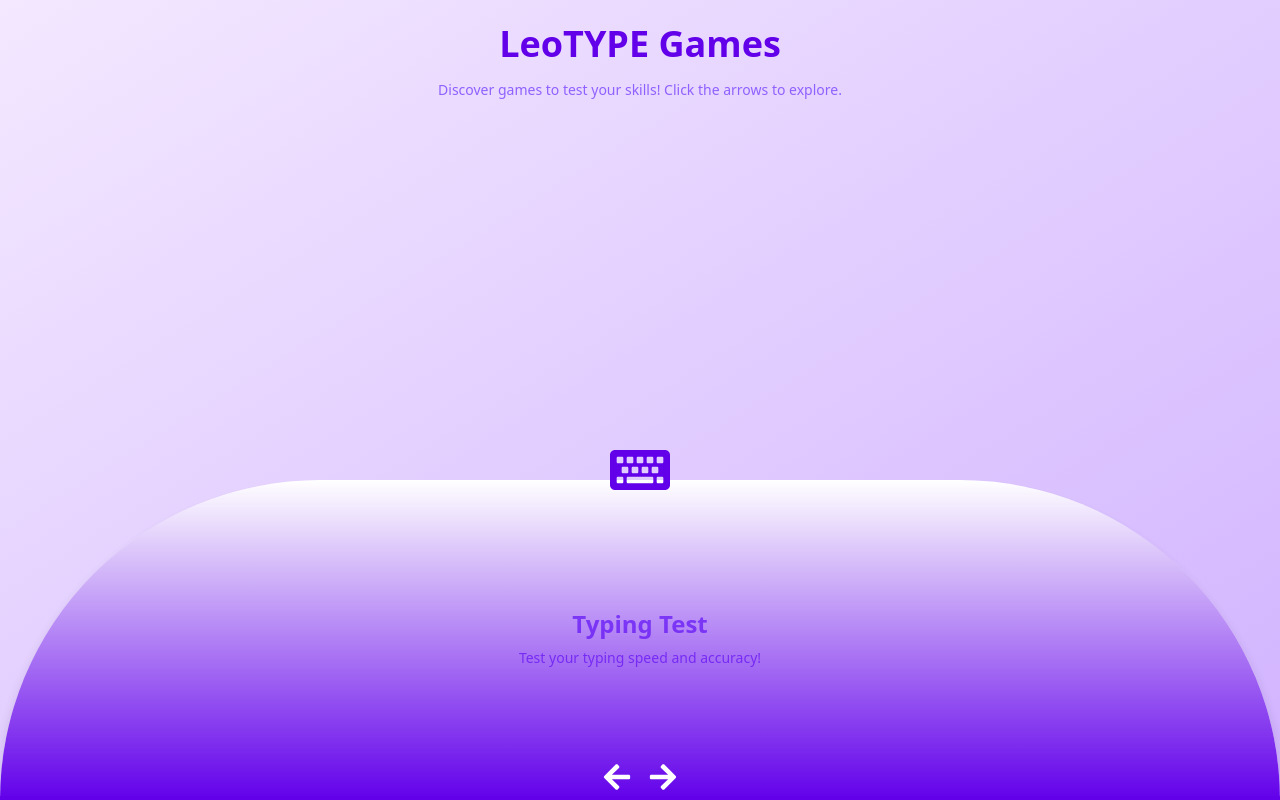
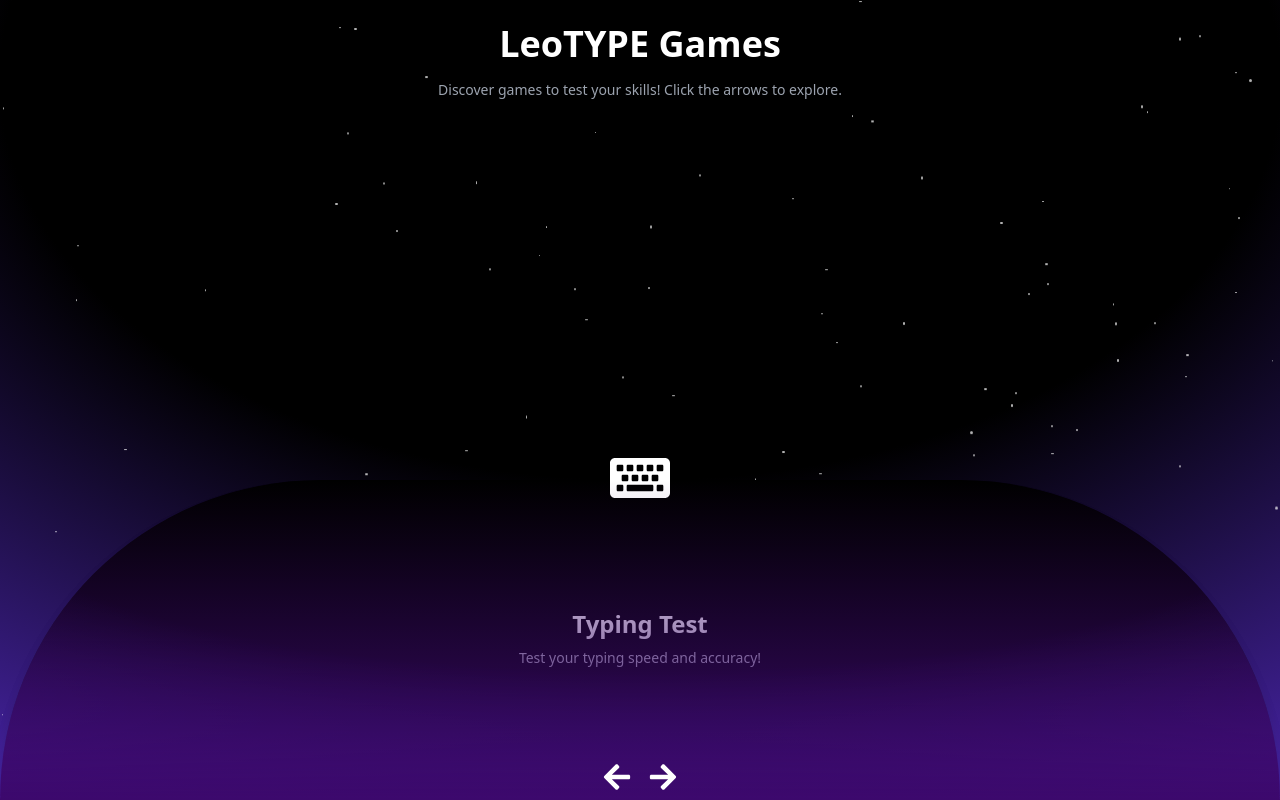
Before and after one commit to Ludis-ET/Typing-test-telegram-bot, a React (Vite) app: page / in a window 1280 px wide. Built offline with nearby package versions, Linux system fonts and the light colour scheme.

Commit message:
Refactor App component to include routing for Home component and Game1 component

```diff
--- a/src/App.tsx
+++ b/src/App.tsx
@@ -1,11 +1,14 @@
 import { Route, Routes } from "react-router-dom";
-import { Home } from "./components";
+import { Home, Game1 } from "./components";
 
 const App = () => {
   return (
-    <div className="h-screen overflow-hidden flex flex-col items-center justify-start bg-gradient-to-br from-purple-start to-purple-end text-gray-900 font-sans p-6">
+    <div className="relative h-screen overflow-hidden flex flex-col items-center justify-start font-sans text-purple-light p-6">
+      <div className="absolute inset-0 -z-10 h-full w-full items-center px-5 py-24 [background:#000;]"></div>
+
       <Routes>
-        <Route path="/" element={<Home />} />
+        <Route path="*" element={<Home />} />
+        <Route path="/game1" element={<Game1 />} />
       </Routes>
     </div>
   );
--- /dev/null
+++ b/src/components/Game1/Game1.tsx
@@ -0,0 +1,5 @@
+export const Game1 = () => {
+  return (
+    <div>Game</div>
+  )
+}
--- a/src/components/GameCard.tsx
+++ b/src/components/GameCard.tsx
@@ -1,18 +1,64 @@
 import { motion } from "framer-motion";
 import { GameCardProps } from "../types/Games";
+import { useNavigate } from "react-router-dom";
+import { useState, useEffect } from "react";
 
 export const GameCard = ({ game }: GameCardProps) => {
+  const [isExpanded, setIsExpanded] = useState(false);
+  const navigate = useNavigate();
+
+  const handleClick = () => {
+    setIsExpanded(true);
+  };
+
+  useEffect(() => {
+    if (isExpanded) {
+      const timer = setTimeout(() => {
+        navigate("/game1");
+      }, 2000);
+
+      return () => clearTimeout(timer);
+    }
+  }, [isExpanded, navigate]);
+
   return (
     <motion.div
-      className="w-full h-[40vh] rounded-t-full bg-white flex flex-col items-center justify-center text-center border-b-4 border-purple-darker shadow-lg absolute bottom-0"
+      className={`w-full ${
+        isExpanded ? "h-screen" : "h-[40vh]"
+      } rounded-t-full bg-[#0a0a0a] bg-opacity-90 flex flex-col items-center justify-center text-center border-b-4 border-[#63e] shadow-lg absolute bottom-0
+                 [background:radial-gradient(125%_125%_at_50%_10%,#000_40%,#63e_100%)]`}
       initial={{ rotate: 0 }}
-      transition={{ type: "spring", stiffness: 200, damping: 15 }}
+      animate={{
+        scale: isExpanded ? 1 : 1,
+        transition: { duration: 0.5 },
+      }}
     >
-      <div className="absolute top-[-40px] text-purple-darker">{game.icon}</div>
-      <h2 className="text-2xl font-bold mb-2 text-purple-dark">{game.title}</h2>
-      <p className="text-sm text-purple-dark">
-        {game.available ? game.description : "Coming Soon..."}
-      </p>
+      {isExpanded ? (
+        <motion.div
+          key={isExpanded ? "expanded" : "collapsed"}
+          className="flex flex-col items-center justify-center h-full"
+          initial={{ opacity: 0 }}
+          animate={{ opacity: 1 }}
+          transition={{ duration: 2 }}
+        >
+          <h2 className="text-4xl font-bold text-white mb-4">{game.title}</h2>
+          <p className="text-lg text-gray-300">{game.description}</p>
+          <div className="loader mt-4"></div>
+        </motion.div>
+      ) : (
+        <>
+          <h1
+            onClick={handleClick}
+            className="absolute top-[-40px] text-white hover:bg-[#63e] hover:text-white flex items-center justify-center p-2 rounded-full transition-transform duration-300 ease-in-out transform hover:scale-110"
+          >
+            {game.icon}
+          </h1>
+          <h2 className="text-2xl font-bold mb-2 text-white">{game.title}</h2>
+          <p className="text-sm text-gray-300">
+            {game.available ? game.description : "Coming Soon..."}
+          </p>
+        </>
+      )}
     </motion.div>
   );
 };
--- a/src/components/Home.tsx
+++ b/src/components/Home.tsx
@@ -15,25 +15,25 @@ const games: Game[] = [
   {
     title: "Typing Test",
     description: "Test your typing speed and accuracy!",
-    icon: <FaKeyboard className="text-purple-darker text-6xl" />,
+    icon: <FaKeyboard className="text-6xl" />,
     available: true,
   },
   {
     title: "Memory Match",
     description: "Match pairs as quickly as possible!",
-    icon: <FaPuzzlePiece className="text-purple-darker text-6xl" />,
+    icon: <FaPuzzlePiece className="text-6xl" />,
     available: false,
   },
   {
     title: "Puzzle Challenge",
     description: "Solve puzzles to train your brain.",
-    icon: <FaRocket className="text-purple-darker text-6xl" />,
+    icon: <FaRocket className="text-6xl" />,
     available: false,
   },
   {
     title: "Speed Clicker",
     description: "How fast can you click? Coming soon!",
-    icon: <FaLock className="text-purple-darker text-6xl" />,
+    icon: <FaLock className="text-6xl" />,
     available: false,
   },
 ];
@@ -56,12 +56,34 @@ export const Home = () => {
 
   return (
     <>
-      <h1 className="text-4xl font-bold mb-4 text-purple-darker">
-        LeoTYPE Games
-      </h1>
-      <p className="text-sm text-center mb-6 text-purple-dark">
+      <h1 className="text-4xl font-bold mb-4 text-white">LeoTYPE Games</h1>
+      <p className="text-sm text-center mb-6 text-gray-400">
         Discover games to test your skills! Click the arrows to explore.
       </p>
+
+      <div className="absolute inset-0 -z-10 h-full w-full overflow-hidden">
+        <div className="relative h-full w-full [background:radial-gradient(125%_125%_at_50%_10%,#000_40%,#63e_100%)]">
+          {[...Array(100)].map((_, i) => (
+            <motion.div
+              key={i}
+              className="absolute bg-white rounded-full opacity-70"
+              style={{
+                width: `${Math.random() * 2 + 1}px`,
+                height: `${Math.random() * 2 + 1}px`,
+                top: `${Math.random() * 100}%`,
+                left: `${Math.random() * 100}%`,
+              }}
+              animate={{ y: ["0%", "20%", "0%"] }}
+              transition={{
+                duration: Math.random() * 3 + 2,
+                repeat: Infinity,
+                ease: "easeInOut",
+                delay: Math.random() * 5,
+              }}
+            />
+          ))}
+        </div>
+      </div>
 
       <div className="flex items-center justify-center w-full absolute bottom-0">
         <div className="aboslute bottom-[50vh] z-[9999]">
--- a/src/components/index.ts
+++ b/src/components/index.ts
@@ -1,2 +1,4 @@
 export { GameCard } from "./GameCard";
 export { Home } from "./Home";
+
+export { Game1 } from "./Game1/Game1";
--- a/src/index.css
+++ b/src/index.css
@@ -1,3 +1,18 @@
 @tailwind base;
 @tailwind components;
 @tailwind utilities;
+
+.loader {
+  border: 8px solid #f3f3f3;
+  border-top: 8px solid #63e;
+  border-radius: 50%;
+  width: 50px;
+  height: 50px;
+  animation: spin 1s linear infinite;
+  margin-top: 16px;
+}
+
+@keyframes spin {
+  0% { transform: rotate(0deg); }
+  100% { transform: rotate(360deg); }
+}
--- a/tailwind.config.js
+++ b/tailwind.config.js
@@ -4,14 +4,12 @@ export default {
   theme: {
     extend: {
       colors: {
-        "purple-light": "#f3e8ff",
-        "purple-medium": "#d1b3ff",
-        "purple-dark": "#8f61ff",
-        "purple-darker": "#6200ea",
-      },
-      gradientColorStops: {
-        "purple-start": "#f3e8ff",
-        "purple-end": "#d1b3ff",
+        "purple-darker": "#3C096C",
+        "purple-dark": "#5A189A",
+        "purple-medium": "#7B2CBF",
+        "purple-light": "#9D4EDD",
+        "purple-lightest": "#C77DFF",
+        "bg-dark": "#1B1B2F",
       },
     },
   },
```
